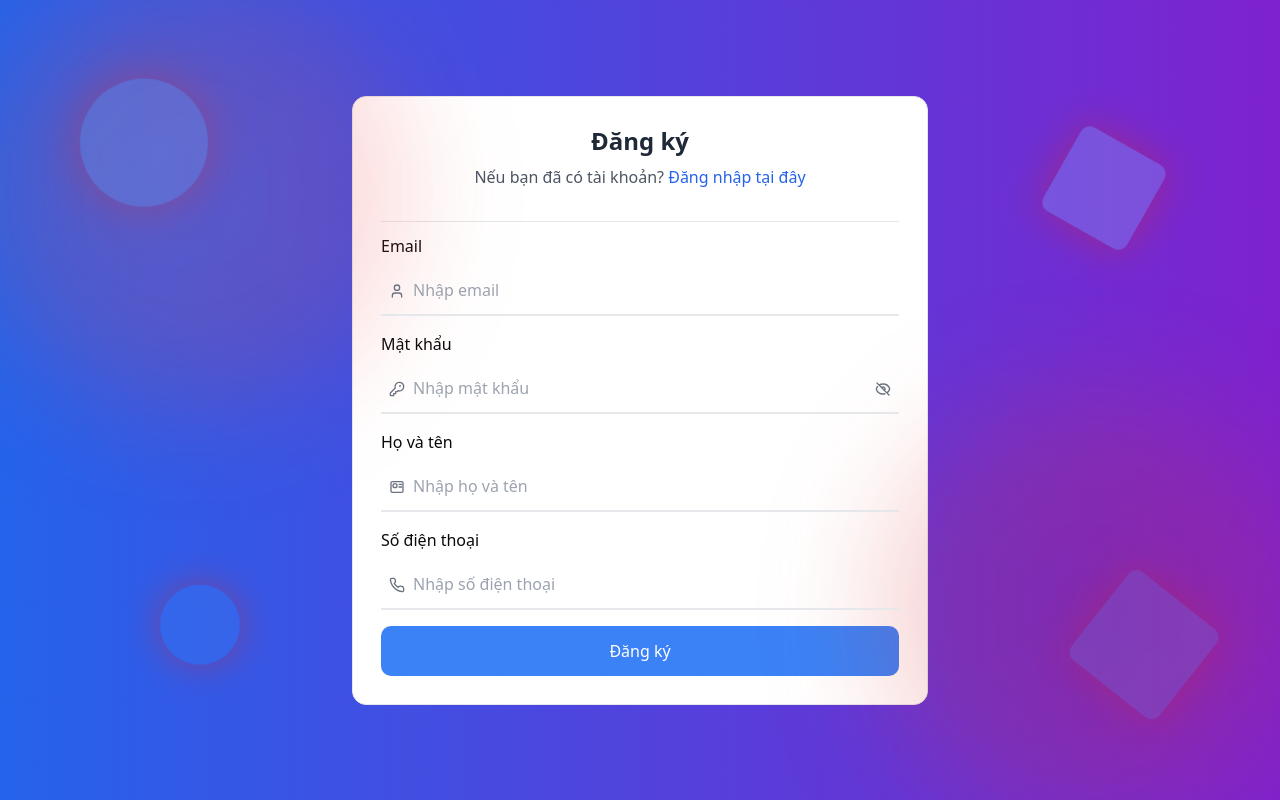
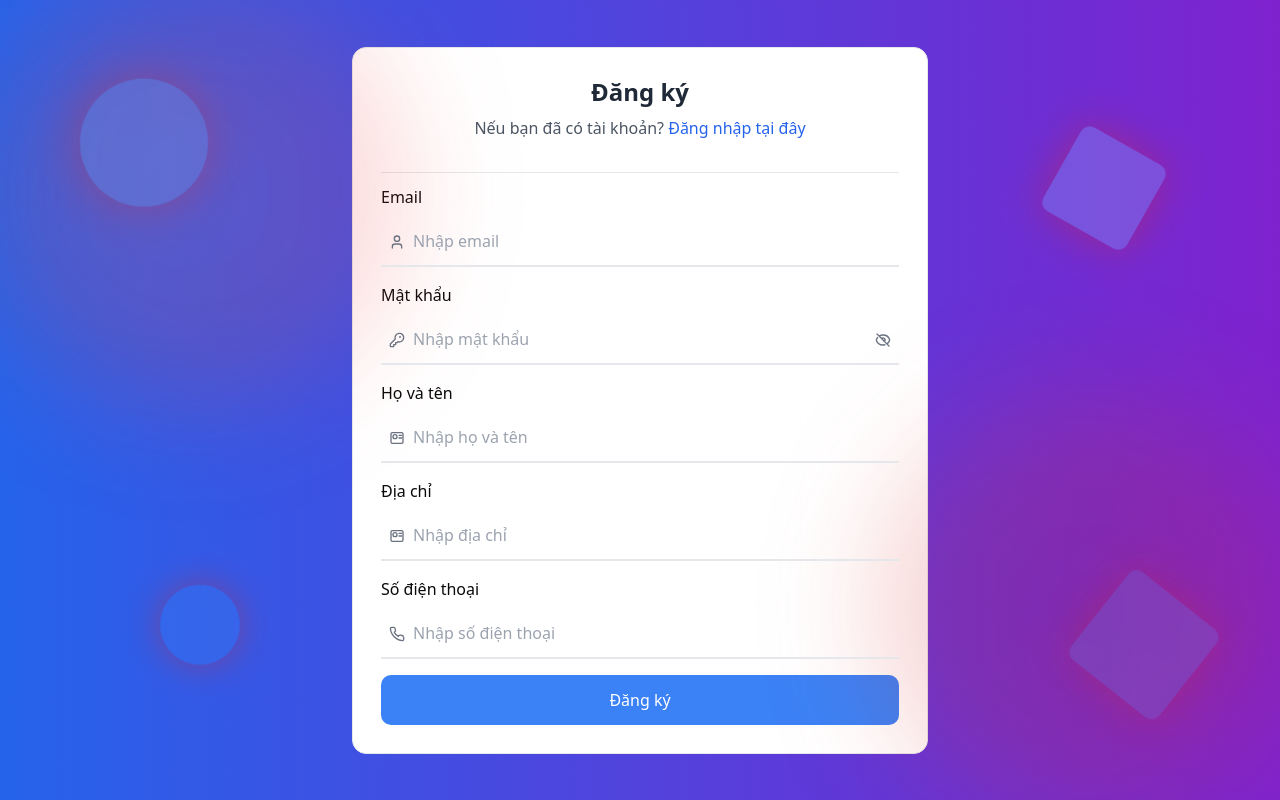
Before and after one commit to TechLap/techlap.fe, a React (Create React App) app: page /register in a window 1280 px wide. Built offline with nearby package versions, Linux system fonts and the light colour scheme.

Commit message:
update register-page

```diff
--- a/src/config/api.ts
+++ b/src/config/api.ts
@@ -10,8 +10,8 @@ export const apiLoginForInternalUser = (username: string, password: string) => {
     return axiosClient.post<IBackendResponse<IAccount>>('/admin/login', {username, password})
 }
 
-export const apiRegisterForCustomer = (name: string, email: string, password: string, phone: string ) => {
-    return axiosClient.post<IBackendResponse<IUser>>('/register', {name, email, password, phone})
+export const apiRegisterForCustomer = (fullName: string, email: string, password: string, address: string, phone: string ) => {
+    return axiosClient.post<IBackendResponse<IUser>>('/register', {fullName, email, password, address, phone})
 }
 
 export const apiRegisterForInternalUser = (name: string, email: string, password: string, phone: string, address: string ) => {
--- a/src/pages/auth/register.tsx
+++ b/src/pages/auth/register.tsx
@@ -10,7 +10,7 @@ import { yupResolver } from "@hookform/resolvers/yup";
 const RegisterPage = () => {
   const createUserSchema = yup
     .object({
-      name: yup.string().required("Tên không được để trống"),
+      fullName: yup.string().required("Tên không được để trống"),
       email: yup
         .string()
         .email("Email không hợp lệ")
@@ -28,6 +28,10 @@ const RegisterPage = () => {
         .string()
         .required("Số địện thoai không được để trống")
         .matches(/(0[3|5|7|8|9])+(\d{8})\b/g, "Số địện thoai không hợp lệ"),
+
+      address: yup
+        .string()
+        .required("Địa chỉ không được bỏ trống")
     })
     .required();
 
@@ -42,7 +46,7 @@ const RegisterPage = () => {
   const [isVisiblePassword, setIsVisiblePassword] = useState(false);
 
   const handleRegister: SubmitHandler<FormValues> = async (values) => {
-    const response = await apiRegisterForCustomer(values.name, values.email, values.password, values.phone);
+    const response = await apiRegisterForCustomer(values.fullName, values.email, values.password, values.address, values.phone);
     console.log(values)
     if (response.data?.data?.id) {
       toast.success(
@@ -239,14 +243,14 @@ const RegisterPage = () => {
 
                 {/* Form FullName */}
                 <div>
-                  <label htmlFor="name" className="block text-base mb-2">
+                  <label htmlFor="fullName" className="block text-base mb-2">
                     Họ và tên
                   </label>
                   <div className="relative">
                     <input
                       type="text"
-                      id="name"
-                      {...register("name")}
+                      id="fullName"
+                      {...register("fullName")}
                       className="peer py-2.5 sm:py-3 pe-0 ps-8 block w-full bg-transparent border-t-transparent border-b-2 border-x-transparent border-b-gray-200 sm:text-base focus:border-t-transparent focus:border-x-transparent focus:border-b-blue-500 focus:ring-0 focus:outline-none disabled:opacity-50 disabled:pointer-events-none"
                       placeholder="Nhập họ và tên"
                     />
@@ -272,13 +276,53 @@ const RegisterPage = () => {
 
                   </div>
                   <div>
-                    {errors.name && (
-                      <p className="text-xs text-red-600 mt-1">{errors.name.message}</p>
+                    {errors.fullName && (
+                      <p className="text-xs text-red-600 mt-1">{errors.fullName.message}</p>
                     )}
                   </div>
                 </div>
                 {/* End Form FullName */}
+                {/* Form Address */}
+                <div>
+                  <label htmlFor="address" className="block text-base mb-2">
+                    Địa chỉ
+                  </label>
+                  <div className="relative">
+                    <input
+                      type="text"
+                      id="address"
+                      {...register("address")}
+                      className="peer py-2.5 sm:py-3 pe-0 ps-8 block w-full bg-transparent border-t-transparent border-b-2 border-x-transparent border-b-gray-200 sm:text-base focus:border-t-transparent focus:border-x-transparent focus:border-b-blue-500 focus:ring-0 focus:outline-none disabled:opacity-50 disabled:pointer-events-none"
+                      placeholder="Nhập địa chỉ"
+                    />
+                    <div className="absolute inset-y-0 start-0 flex items-center pointer-events-none ps-2 peer-disabled:opacity-50 peer-disabled:pointer-events-none">
+                      <svg
+                        className="shrink-0 size-4 text-gray-500"
+                        xmlns="http://www.w3.org/2000/svg"
+                        width="24"
+                        height="24"
+                        viewBox="0 0 24 24"
+                        fill="none"
+                        stroke="currentColor"
+                        strokeWidth="2"
+                        strokeLinecap="round"
+                        strokeLinejoin="round"
+                      >
+                        <rect x="3" y="4" width="18" height="16" rx="2" ry="2"></rect>
+                        <circle cx="9" cy="10" r="3"></circle>
+                        <path d="M15 8h4"></path>
+                        <path d="M15 12h4"></path>
+                      </svg>
+                    </div>
 
+                  </div>
+                  <div>
+                    {errors.address && (
+                      <p className="text-xs text-red-600 mt-1">{errors.address.message}</p>
+                    )}
+                  </div>
+                </div>
+                {/* End Form Address */}
                 {/* Form Phone */}
                 <div>
                   <label htmlFor="phone" className="block text-base mb-2">
```
